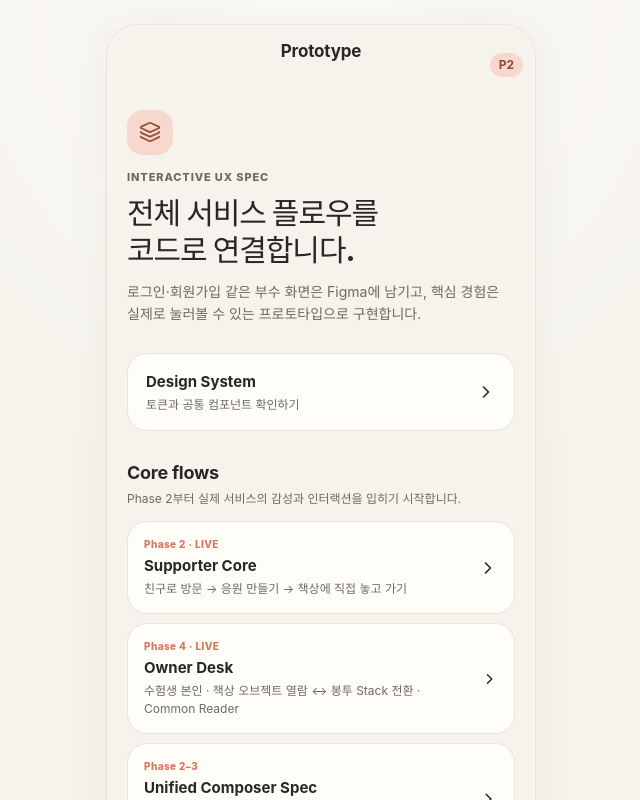
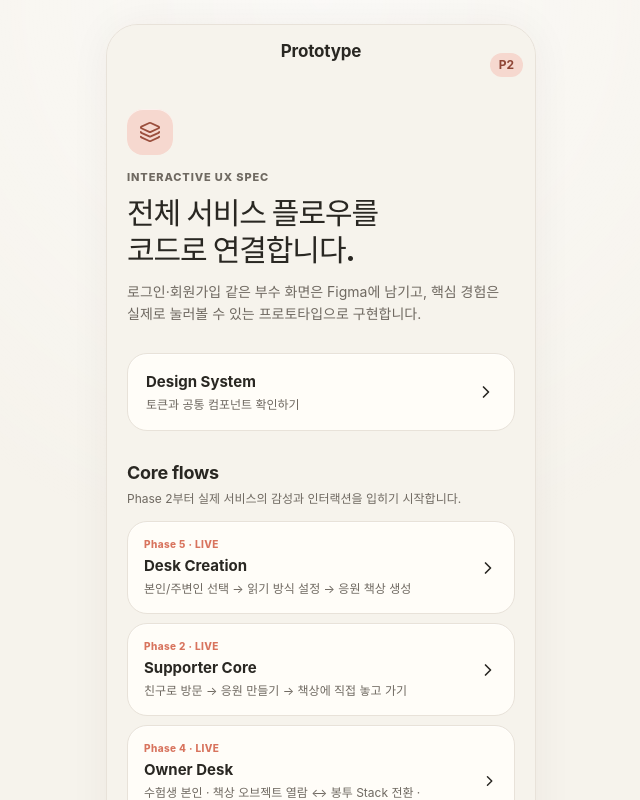
Before and after one commit to Likelion-Yonsei-14th/14-DEMODAY-FRONTEND-CHAK, a React (Vite) app: page /prototype in a window 1280 px wide. Shown: the top 800 px of the page, without its empty margins (319-959 px from the left). Built offline with nearby package versions, Linux system fonts and the light colour scheme; a web font is replaced by a local one.

Commit message:
feat: add desk creation flow entry

```diff
--- a/src/prototype/screens/PrototypeIndexPage.tsx
+++ b/src/prototype/screens/PrototypeIndexPage.tsx
@@ -5,6 +5,12 @@ import { AppShell } from '@/layout/AppShell'
 import './prototype.css'
 
 const routes = [
+  {
+    path: '/prototype/create',
+    title: 'Desk Creation',
+    description: '본인/주변인 선택 → 읽기 방식 설정 → 응원 책상 생성',
+    phase: 'Phase 5 · LIVE',
+  },
   {
     path: '/prototype/support/jisu',
     title: 'Supporter Core',
```
